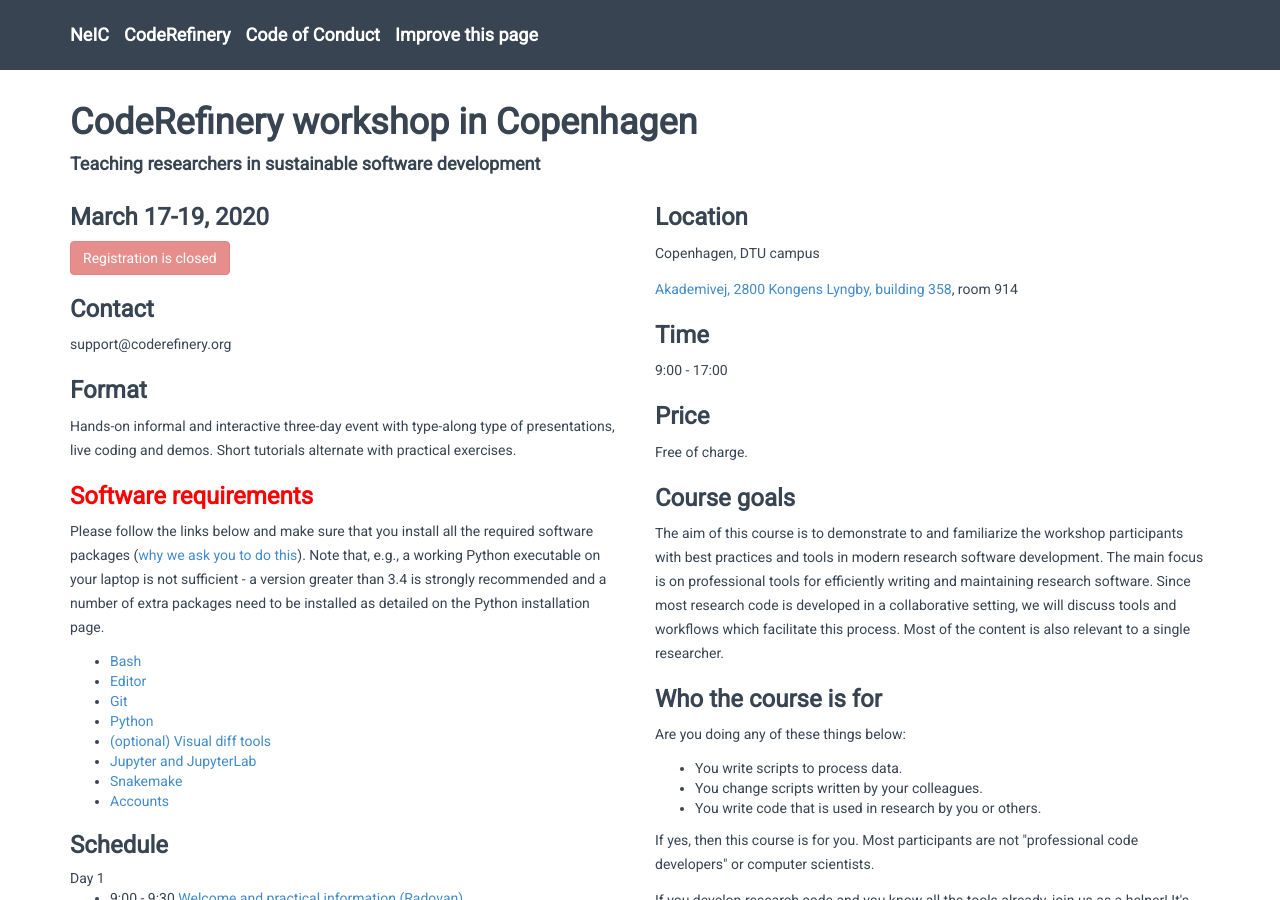
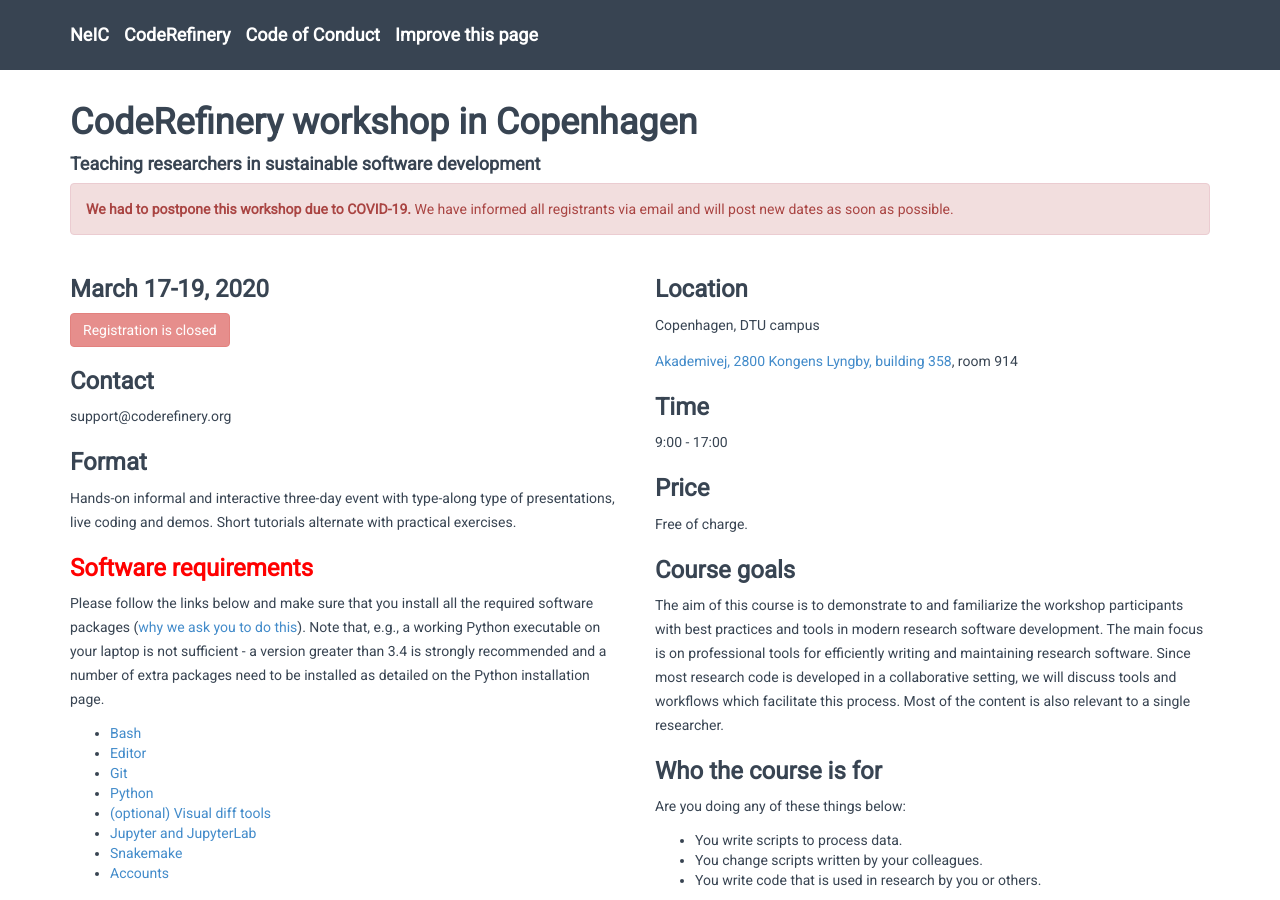
Before and after one commit to coderefinery/2020-03-17-copenhagen, a Jekyll site: the page built from index.md, in a window 1280 px wide and 900 px high. Built offline with Jekyll 4.4.1, drawn with Linux system fonts in a browser that asks for light colours; nearby versions of some CDN libraries.

Commit message:
add a note that workshop was postponed

```diff
--- a/_includes/workshop.html
+++ b/_includes/workshop.html
@@ -3,6 +3,15 @@
     <div class="col-sm-12">
       <h1>CodeRefinery workshop in {{ page.city }}</h1>
       <h4>Teaching researchers in sustainable software development</h4>
+    </div>
+  </div>
+
+  <div class="row">
+    <div class="col-sm-12">
+      <div class="alert alert-dismissible alert-danger">
+        <strong>We had to postpone this workshop due to COVID-19.</strong>
+        We have informed all registrants via email and will post new dates as soon as possible.
+      </div>
     </div>
   </div>
 
```
